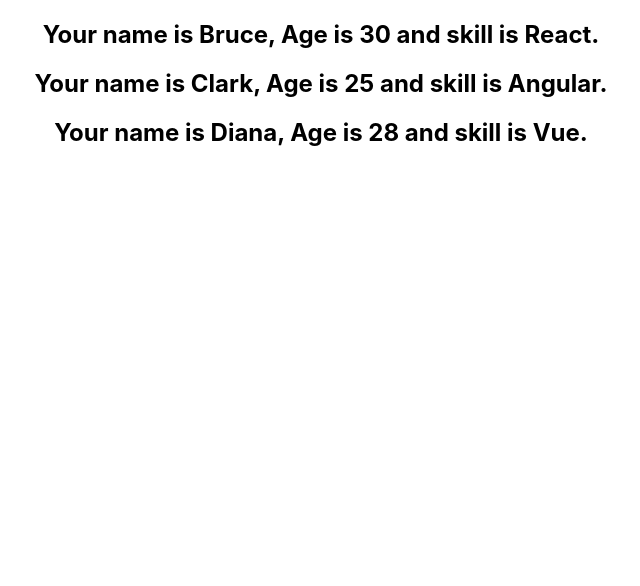
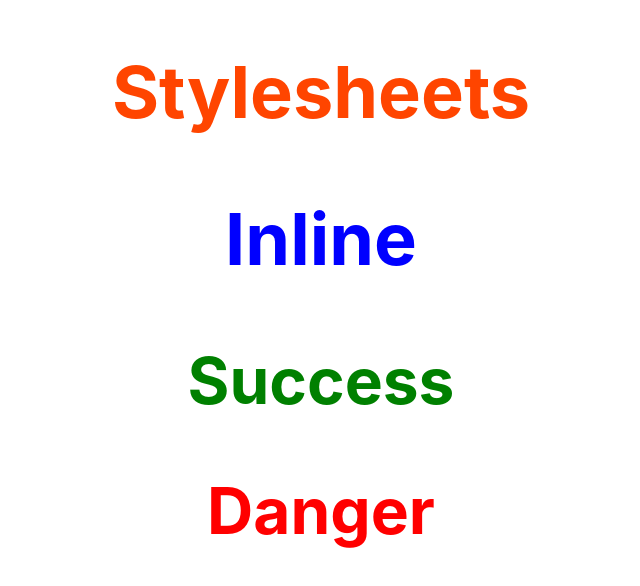
Before and after one commit to omeatai/src-react-typescript, a React (Create React App) app in the folder ce-react/: page / in a window 1280 px wide. Shown: the top 586 px of the page, without its empty margins (319-959 px from the left). Built offline with nearby package versions, Linux system fonts and the light colour scheme.

Commit message:
11. Class Component - Styling and CSS
11. Class Component - Styling and CSS

```diff
--- a/ce-react/src/App.js
+++ b/ce-react/src/App.js
@@ -1,10 +1,10 @@
 import "./App.css";
-import NameList from "./components/NameList";
+import Styling from "./components/Styling";
 
 function App() {
   return (
     <div className="App">
-      <NameList />
+      <Styling isPrimary={true} />
     </div>
   );
 }
--- /dev/null
+++ b/ce-react/src/components/Styling.jsx
@@ -0,0 +1,22 @@
+import React from "react";
+import "./css/myStyles.css";
+import styles from "./css/myStyles.module.css";
+
+const heading = {
+  fontSize: "72px",
+  color: "blue",
+};
+
+function Styling(props) {
+  const Primary = props.isPrimary ? "primary" : "secondary";
+  return (
+    <div>
+      <h1 className={`${Primary} font-xl`}>Stylesheets </h1>
+      <h2 style={heading}>Inline</h2>
+      <h2 className={styles.success}>Success</h2>
+      <h2 className={styles.danger}>Danger</h2>
+    </div>
+  );
+}
+
+export default Styling;
--- /dev/null
+++ b/ce-react/src/components/css/myStyles.css
@@ -0,0 +1,11 @@
+.primary {
+    color: orangered;
+}
+
+.secondary {
+    color: blue;
+}
+
+.font-xl {
+    font-size: 72px;
+}
--- /dev/null
+++ b/ce-react/src/components/css/myStyles.module.css
@@ -0,0 +1,9 @@
+.success {
+    color: green;
+    font-size: 4rem;
+}
+
+.danger {
+    color: red;
+    font-size: 4rem;
+}
```
